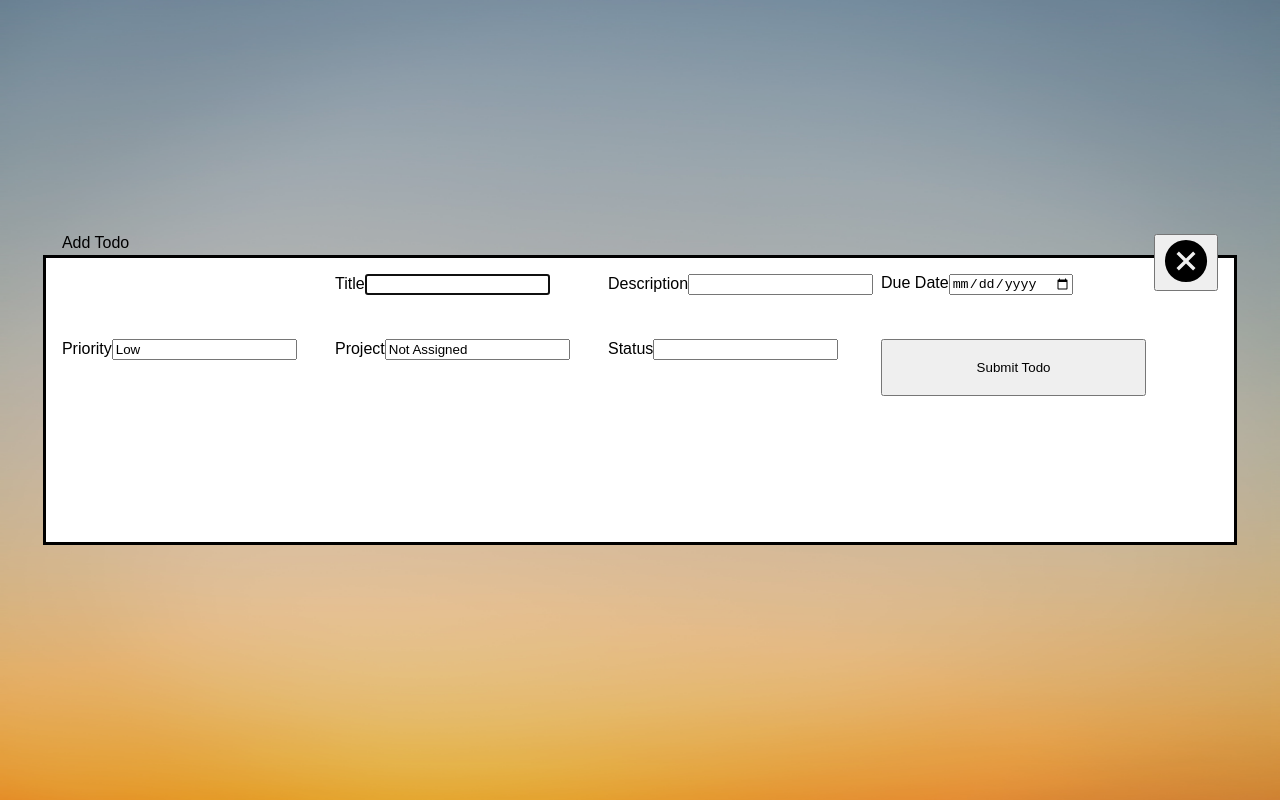
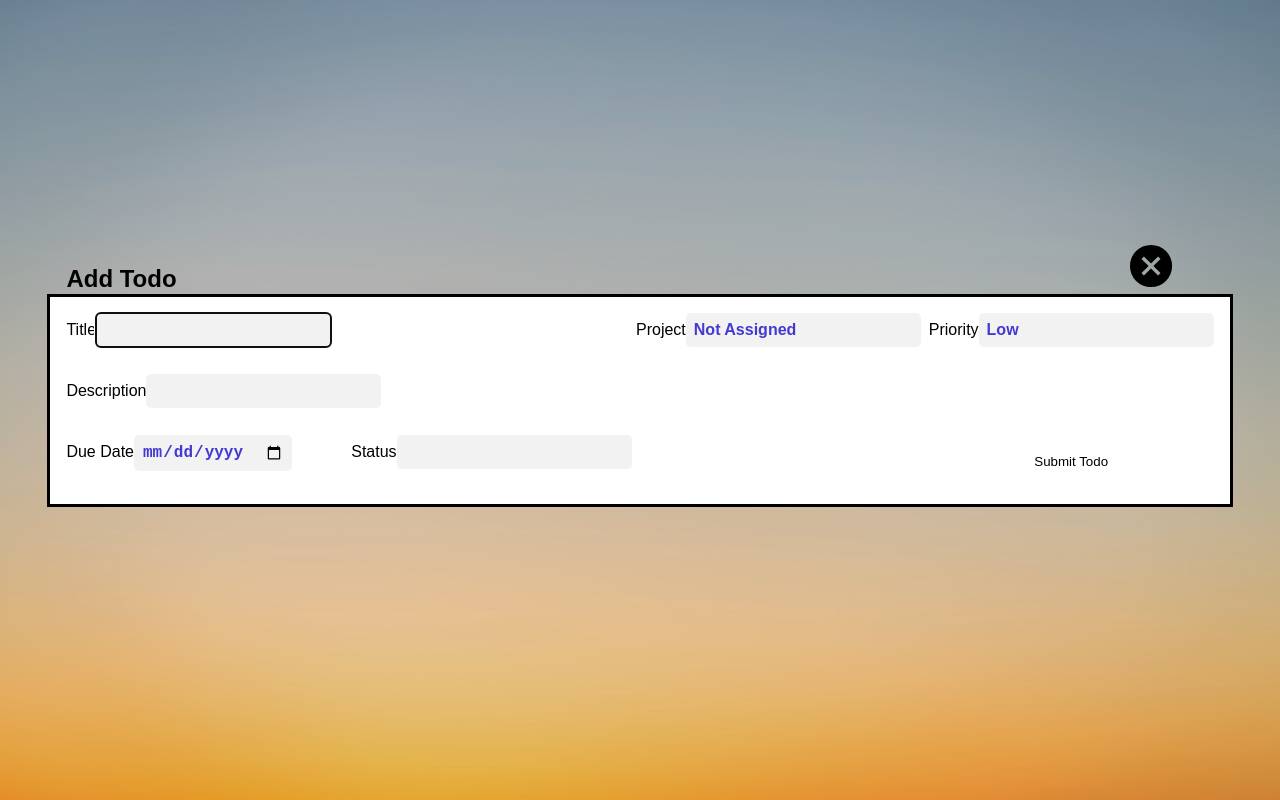
Before and after one commit to JustWaveThings/todo_project, a website built with webpack: page src/index.html in a window 1280 px wide. Both pictures are taken after a click on the button "Add Todo". Built offline with nearby package versions, Linux system fonts and the light colour scheme.

Commit message:
Basic grid assignments complete

```diff
--- a/src/add_todo_popup/todo_dialog_form.js
+++ b/src/add_todo_popup/todo_dialog_form.js
@@ -39,6 +39,7 @@ titleLabel.appendChild(titleInput);
 
 const descriptionLabel = document.createElement('label');
 descriptionLabel.textContent = 'Description';
+descriptionLabel.id = 'description-label';
 form.appendChild(descriptionLabel);
 
 export const descriptionInput = document.createElement('input');
@@ -49,6 +50,7 @@ descriptionInput.required = true;
 descriptionLabel.appendChild(descriptionInput);
 
 const dueDateLabel = document.createElement('label');
+dueDateLabel.id = 'due-date-label';
 dueDateLabel.textContent = 'Due Date';
 form.appendChild(dueDateLabel);
 
@@ -61,6 +63,7 @@ dueDateLabel.appendChild(dueDateInput);
 
 const priorityLabel = document.createElement('label');
 priorityLabel.textContent = 'Priority';
+priorityLabel.id = 'priority-label';
 form.appendChild(priorityLabel);
 
 export const priorityInput = document.createElement('input');
@@ -73,6 +76,7 @@ priorityLabel.appendChild(priorityInput);
 
 const projectLabel = document.createElement('label');
 projectLabel.textContent = 'Project';
+projectLabel.id = 'project-label';
 form.appendChild(projectLabel);
 
 export const projectInput = document.createElement('input');
@@ -85,6 +89,7 @@ projectLabel.appendChild(projectInput);
 
 const statusLabel = document.createElement('label');
 statusLabel.textContent = 'Status';
+statusLabel.id = 'status-label';
 form.appendChild(statusLabel);
 
 export const statusInput = document.createElement('input');
--- a/src/style.css
+++ b/src/style.css
@@ -80,8 +80,8 @@ body{
 
 #todo-form{
   display: grid;
-  grid-template-columns: repeat(4, 1fr);
-  grid-template-rows: repeat(4, 1fr);
+  grid-template-columns: repeat(3, 1fr);
+  grid-template-rows: repeat(3, 1fr);
   grid-gap: .5rem;
 }
 
@@ -92,10 +92,62 @@ body{
 #Cancel-Todo{
   grid-area: 1 / 5 / 1 / 5;
   position: relative;
-  top: -2.5rem;
+  top: -4.5rem;
+  left: 5rem;
+  background-color: rgba(0,0,0, 0);
+  border: none;
 }
 
 #todo-title{
   position: relative;
-  top: -2.5rem;
+  top: -3rem;
+  font-size: 1.5rem;
+  font-weight: 700;
+  font-family: 'Source Sans Pro',
+    sans-serif;
 }
+
+#title-label, #title-input, #todo-title{
+  grid-area: 1 / 1 / 1 / 5;
+}
+
+#project-label, #project-input{
+  grid-area: 1 / 3 / 2 / 5;
+}
+
+#priority-label,
+#priority-input {
+  grid-area: 1 / 5 / 2 / 6;
+}
+
+
+#description-label,
+#description-input {
+  grid-area: 2 / 1 / 3 / 6;
+}
+
+#due-date-label,
+#due-date-input {
+  grid-area: 3 / 1 / 4 / 2;
+}
+
+#status-label,
+#status-input {
+  grid-area: 3 / 2 / 4 / 4;
+}
+
+#Submit-Todo {
+  grid-area: 3 / 5 / 4 / 6;
+  background-color: rgba(0,0,0, 0);
+  border: none;
+}
+
+input {
+  border: none;
+  border-radius: 5px;
+  padding: .5rem;
+  font-size: 1rem;
+  font-weight: 600;
+  color: rgba(19, 6, 200, 0.784);
+  background-color: rgba(0, 0 , 0, .05);
+}
```
